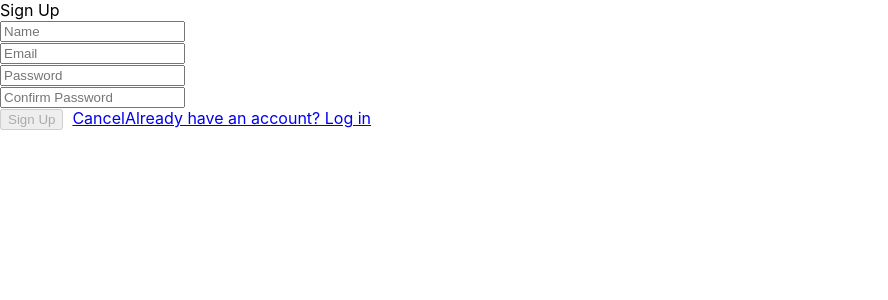
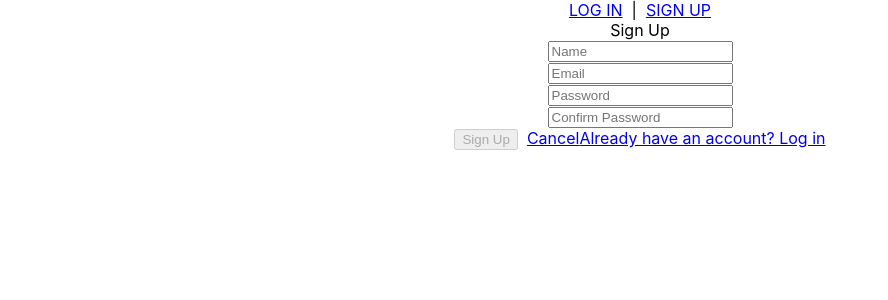
Before and after one commit to cubasve/Bits, a React (Create React App) app: page /signup in a window 1280 px wide. Shown: the top 300 px of the page, without its empty margins (0-888 px from the left). Built offline with nearby package versions, Linux system fonts and the light colour scheme.

Commit message:
Signup and login are implemented

```diff
--- a/server.js
+++ b/server.js
@@ -21,7 +21,7 @@ app.use(require('./config/auth'));
 app.use('/api/habitGenerator', require('./routes/api/habitGenerator'));
 
 app.use('/api', function (req, res) {
-    res.status(400).json({ error: 'Resource not found' });
+    res.status(404).json({ error: 'Resource not found' });
 })
 
 // "catch all" route (note the *)is necessary for a SPA's client-side routing to properly work
--- a/src/App.js
+++ b/src/App.js
@@ -1,10 +1,11 @@
 import React, { Component } from 'react';
 import './App.css';
-import { Route, Switch } from 'react-router-dom';
+import { Route, Switch, Redirect } from 'react-router-dom';
 import SignupPage from './pages/SignupPage/SignupPage';
 import LoginPage from './pages/LoginPage/LoginPage';
 import userService from './utils/userService';
 import HabitGeneratorPage from '../src/pages/HabitGeneratorPage/HabitGeneratorPage';
+import NavBar from '../src/components/Navbar/Navbar';
 
 export default class App extends Component {
   state = {
@@ -16,16 +17,22 @@ export default class App extends Component {
     this.setState({ user: null });
   }
 
-  handleSignupOrLogin = () => {
+  handleSignupOrLogin = async () => {
     this.setState({ user: userService.getUser() });
   }
 
   render() {
     return (
-      <div>
+      <div className="App">
+        <NavBar user={this.state.user} handleLogout={this.handleLogout} />
+
         <Switch>
-          <Route exact path='/signup' render={({ history }) => <SignupPage history={history} />} />
-          <Route exact path='/login' render={({ history }) => <LoginPage history={history} />} />
+          <Route exact path="/habitGenerator" render={() => userService.getUser() ? <main><HabitGeneratorPage /></main> : <Redirect to="/login" />}>
+          </Route>
+
+          <Route exact path='/signup' render={({ history }) => <SignupPage history={history} handleSignupOrLogin={this.handleSignupOrLogin} />} />
+
+          <Route exact path='/login' render={({ history }) => <LoginPage history={history} handleSignupOrLogin={this.handleSignupOrLogin} />} />
         </Switch>
       </div>
     )
--- a/src/components/Navbar/Navbar.jsx
+++ b/src/components/Navbar/Navbar.jsx
@@ -1,8 +1,26 @@
 import React from 'react';
+import { Link } from 'react-router-dom';
 
-export default function Navbar() {
+const Navbar = (props) => {
+    let nav = props.user ?
+        <div>
+            <Link to='/' className='NavBar-link' onClick={props.handleLogout}>LOG OUT</Link>
+            &nbsp;&nbsp;|&nbsp;&nbsp;
+            <span className='NavBar-welcome'>WELCOME, {props.user.name}</span>
+        </div>
+        :
+        <div>
+            <Link to='/login' className='NavBar-link'>LOG IN</Link>
+            &nbsp;&nbsp;|&nbsp;&nbsp;
+            <Link to='/signup' className='NavBar-link'>SIGN UP</Link>
+        </div>;
+
     return (
-        <>
-        </>
-    );
+        <div className='NavBar'>
+            {nav}
+        </div>
+    )
+
 }
+
+export default Navbar;
--- a/src/components/SignupForm/SignupForm.jsx
+++ b/src/components/SignupForm/SignupForm.jsx
@@ -19,6 +19,7 @@ export default class SignupForm extends Component {
         e.preventDefault();
         try {
             await userService.signup(this.state);
+            this.props.handleSignupOrLogin();
             this.props.history.push('/');
         } catch (err) {
             this.props.updateMessage(err.message); //Invalid user data
--- a/src/pages/LoginPage/LoginPage.jsx
+++ b/src/pages/LoginPage/LoginPage.jsx
@@ -1,5 +1,6 @@
 import React, { Component } from 'react';
 import { Link } from 'react-router-dom';
+import userService from '../../utils/userService';
 // import './LoginPage.css';
 
 export default class LoginPage extends Component {
@@ -9,11 +10,18 @@ export default class LoginPage extends Component {
     }
 
     handleChange = (e) => {
-        //TODO: implement in an elegant way
+        this.setState({ [e.target.name]: e.target.value });
     }
 
-    handleSubmit = (e) => {
+    handleSubmit = async (e) => {
         e.preventDefault();
+        try {
+            await userService.login(this.state);
+            this.props.handleSignupOrLogin();
+            this.props.history.push('/');
+        } catch (err) {
+            console.error(err);
+        }
     }
 
     render() {
@@ -23,13 +31,13 @@ export default class LoginPage extends Component {
                 <form className="form-horizontal" onSubmit={this.handleSubmit}>
                     <div className="form-group">
                         <div className="col-sm-12">
-                            <input type="email" className="form-control" placeholder="Email" value={this.state.email} onChange={this.handleChange} />
+                            <input type="email" className="form-control" placeholder="Email" value={this.state.email} name="email" onChange={this.handleChange} />
                         </div>
                     </div>
 
                     <div className="form-group">
                         <div className="col-sm-12">
-                            <input type="password" className="form-control" placeholder="Password" value={this.state.password} onChange={this.handleChange} />
+                            <input type="password" className="form-control" placeholder="Password" value={this.state.password} name="password" onChange={this.handleChange} />
                         </div>
                     </div>
 
--- /dev/null
+++ b/src/pages/SignupPage/SignupPage.css
@@ -0,0 +1,7 @@
+.SignupPage {
+    display: flex;
+    flex-flow: column nowrap;
+    justify-content: center;
+    align-items: center;
+    margin-bottom: 50px;
+}
--- a/src/pages/SignupPage/SignupPage.jsx
+++ b/src/pages/SignupPage/SignupPage.jsx
@@ -1,12 +1,15 @@
 import React, { Component } from 'react';
 import SignupForm from '../../components/SignupForm/SignupForm';
-// import SignupForm from '../../components/SignupForm/SignupForm';
-// import './SignupPage.css';
+import './SignupPage.css';
 
 export default class SignupPage extends Component {
-    state = {
-        message: '',
+    constructor(props) {
+        super(props);
+        this.state = { message: '' }
     }
+    // state = {
+    //     message: '',
+    // }
 
     updateMessage = (msg) => {
         this.setState({ message: msg });
@@ -14,10 +17,10 @@ export default class SignupPage extends Component {
 
     render() {
         return (
-            <div classname="SignupPage">
-                <SignupForm {...this.props} updateMessage={this.updateMessage} />
+            <div className="SignupPage">
+                <SignupForm {...this.props} updateMessage={this.updateMessage} handleSignupOrLogin={this.props.handleSignupOrLogin} />
                 <p>{this.state.message}</p>
             </div>
-        )
+        );
     }
 }
--- a/src/utils/userService.js
+++ b/src/utils/userService.js
@@ -12,6 +12,17 @@ function signup(user) {
     }).then(({ token }) => { tokenService.setToken(token) }); //token is saved in localStorage
 }
 
+function login(creds) {
+    return fetch(BASE_URL + 'login', {
+        method: 'POST',
+        headers: new Headers({ 'Content-Type': 'application/json' }),
+        body: JSON.stringify(creds)
+    }).then(res => {
+        if (res.ok) return res.json();
+        throw new Error('Bad Credentials!');
+    }).then(({ token }) => { tokenService.setToken(token) });
+}
+
 function getUser() {
     return tokenService.getUserFromToken();
 }
@@ -24,4 +35,5 @@ export default {
     signup,
     getUser,
     logout,
+    login,
 }
```
Also changed, not shown: models/user.js (+15 -2 lines).
